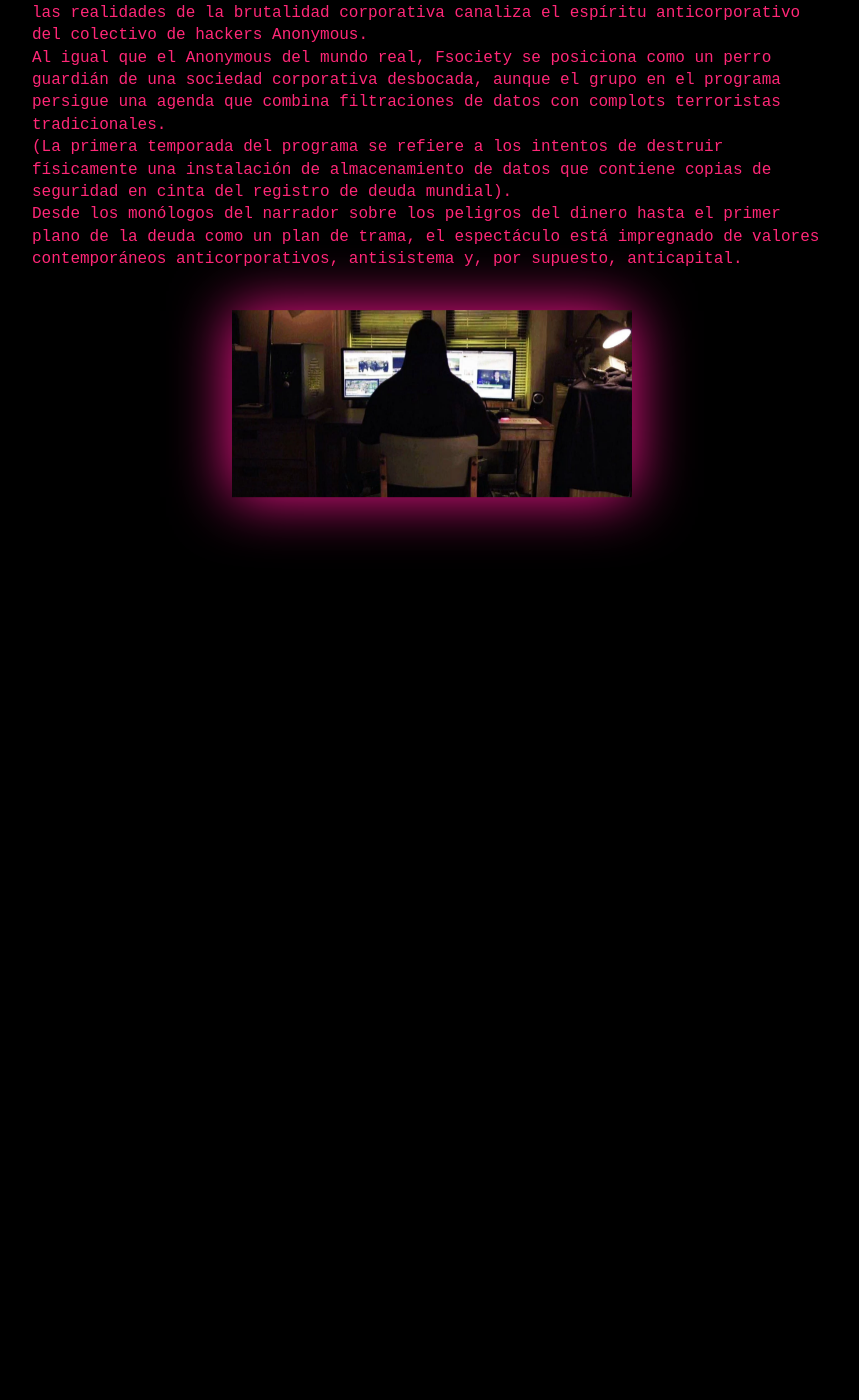
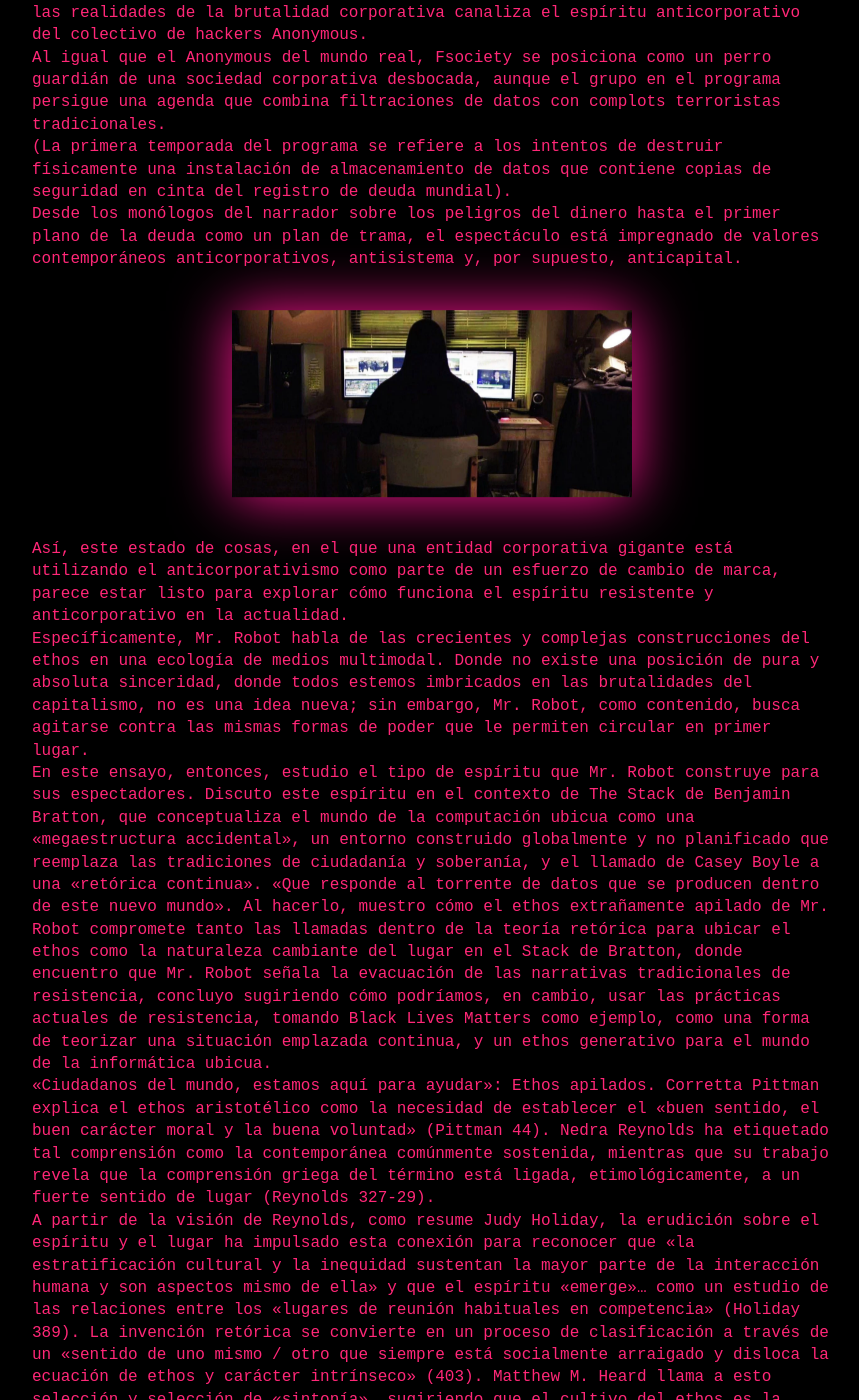
Before and after one commit to medusahra/medusahra.github.io, a Jekyll site: the page built from _posts/2025-11-14-mrrobot.md, in a window 1280 px wide and 1400 px high, scrolled down 725 px. Shown: the whole window, without its empty margins (208-1067 px from the left). Built offline with Jekyll 4.4.1, drawn with Linux system fonts in a browser that asks for light colours; before the commit the page ends 1278 px from its top, so only the background shows below that; some of the changed text lies outside the part shown.

Commit message:
Update 2025-11-14-mrrobot.md

```diff
--- a/_posts/2025-11-14-mrrobot.md
+++ b/_posts/2025-11-14-mrrobot.md
@@ -48,3 +48,45 @@ Desde los monólogos del narrador sobre los peligros del dinero hasta el primer
 </p>
 
 <img src="/assets/mrrobot2.jpg" alt="elethosdemrrobot" style="max-width: 90%; width: 400px; display: block; margin: 40px auto; filter: drop-shadow(0 0 30px #ff1493);">
+
+<p>
+Así, este estado de cosas, en el que una entidad corporativa gigante está utilizando el anticorporativismo como parte de un esfuerzo de cambio de marca, parece estar listo para explorar cómo funciona el espíritu resistente y anticorporativo en la actualidad.
+</p>
+
+<p>
+Específicamente, Mr. Robot habla de las crecientes y complejas construcciones del ethos en una ecología de medios multimodal. Donde no existe una posición de pura y absoluta sinceridad, donde todos estemos imbricados en las brutalidades del capitalismo, no es una idea nueva; sin embargo, Mr. Robot, como contenido, busca agitarse contra las mismas formas de poder que le permiten circular en primer lugar.
+</p>
+
+<p>
+En este ensayo, entonces, estudio el tipo de espíritu que Mr. Robot construye para sus espectadores. Discuto este espíritu en el contexto de The Stack de Benjamin Bratton, que conceptualiza el mundo de la computación ubicua como una «megaestructura accidental», un entorno construido globalmente y no planificado que reemplaza las tradiciones de ciudadanía y soberanía, y el llamado de Casey Boyle a una «retórica continua». «Que responde al torrente de datos que se producen dentro de este nuevo mundo». Al hacerlo, muestro cómo el ethos extrañamente apilado de Mr. Robot compromete tanto las llamadas dentro de la teoría retórica para ubicar el ethos como la naturaleza cambiante del lugar en el Stack de Bratton, donde encuentro que Mr. Robot señala la evacuación de las narrativas tradicionales de resistencia, concluyo sugiriendo cómo podríamos, en cambio, usar las prácticas actuales de resistencia, tomando Black Lives Matters como ejemplo, como una forma de teorizar una situación emplazada continua, y un ethos generativo para el mundo de la informática ubicua.
+</p>
+
+<p>
+«Ciudadanos del mundo, estamos aquí para ayudar»: Ethos apilados.
+Corretta Pittman explica el ethos aristotélico como la necesidad de establecer el «buen sentido, el buen carácter moral y la buena voluntad» (Pittman 44). Nedra Reynolds ha etiquetado tal comprensión como la contemporánea comúnmente sostenida, mientras que su trabajo revela que la comprensión griega del término está ligada, etimológicamente, a un fuerte sentido de lugar (Reynolds 327-29).
+</p>
+
+<p>
+A partir de la visión de Reynolds, como resume Judy Holiday, la erudición sobre el espíritu y el lugar ha impulsado esta conexión para reconocer que «la estratificación cultural y la inequidad sustentan la mayor parte de la interacción humana y son aspectos mismo de ella» y que el espíritu «emerge»… como un estudio de las relaciones entre los «lugares de reunión habituales en competencia» (Holiday 389). La invención retórica se convierte en un proceso de clasificación a través de un «sentido de uno mismo / otro que siempre está socialmente arraigado y disloca la ecuación de ethos y carácter intrínseco» (403). Matthew M. Heard llama a esto selección y selección de «sintonía», sugiriendo que el cultivo del ethos es la creación de una «identidad» a través de «una permanencia prolongada y recurrente dentro de las complejidades del tono» y que esta identidad puede entenderse como un intento de encontrar el tono adecuado que resuene con una audiencia determinada (46). Nathaniel Rivers sostiene que se puede pensar en el ethos como «asociación generada por el interés» y como «forjar alianzas para incrementar nuestra realidad». Estos relatos contemporáneos del ethos abarcan la co-construcción social del yo, los puntos de vista estratificados que entran en tal construcción y la situación de las afirmaciones del conocimiento.
+</p>
+
+<p>
+Gran parte de este ensayo también conecta tácitamente el ethos, siguiendo a Aristóteles, con la producción humana.
+En contraste, la «Declaración de Strathclyde sobre Identidad Corporativa», un manifiesto ampliamente citado escrito en 1995, comienza afirmando que la identidad de una corporación «articula la ética, los objetivos y los valores corporativos y presenta un sentido de individualidad» (Balmer et al.). Al sugerir que pensar en términos de una identidad corporativa produce una «imagen coherente con el carácter y la ética que definen a la organización», el documento también destaca una ética coherente como una forma de «generar entendimiento y compromiso entre sus diversas partes interesadas».
+</p>
+
+<p>
+En este documento (y en la extensa literatura que lo cita), el ethos se trata como una articulación ambiental de la personalidad o el carácter de una corporación. Ethos se considera tanto una táctica de marketing externa como un medio para construir cohesión dentro de una organización.
+</p>
+
+<p>
+En otro lugar he argumentado que las organizaciones corporativas pueden imaginarse como una colmena de avispas (Pilsch).
+</p>
+
+<p>
+Las colmenas de avispas se centran singularmente en producir más avispas, y las acciones de los individuos solo se pueden explicar en el contexto de la colmena. Por lo tanto, rastrear avispas individuales, o humanos que trabajan para una corporación, o programas de televisión producidos por un conglomerado de medios, no es tan productivo como pensar en la agencia del conjunto corporativo. Imaginar un espíritu colectivo de ese tipo para Estados Unidos parece contradecir el espíritu radical de Mr. Robot.
+</p>
+
+<p>
+En el acto de dar servicio a una identidad corporativa nueva y vanguardista, el programa da voz a una narrativa crítica del poder abrumador de las corporaciones.
+</p>
```
